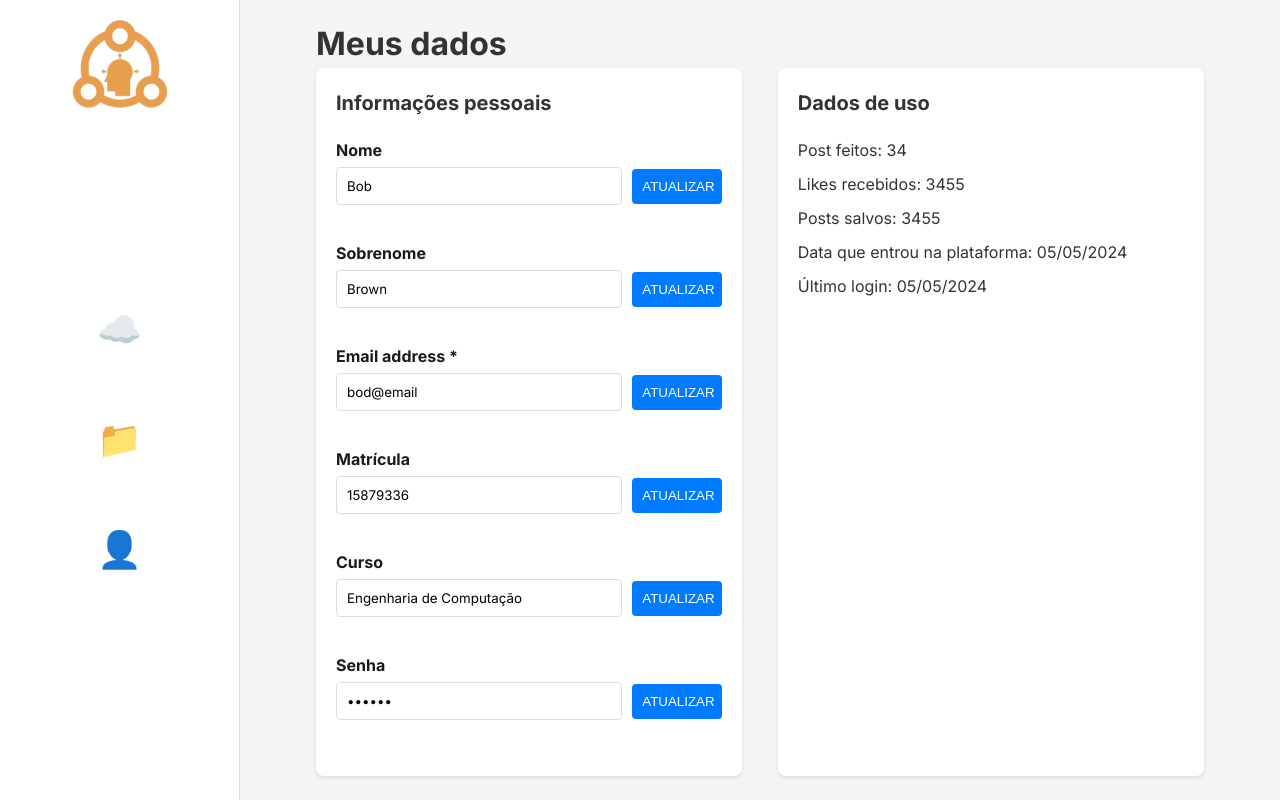
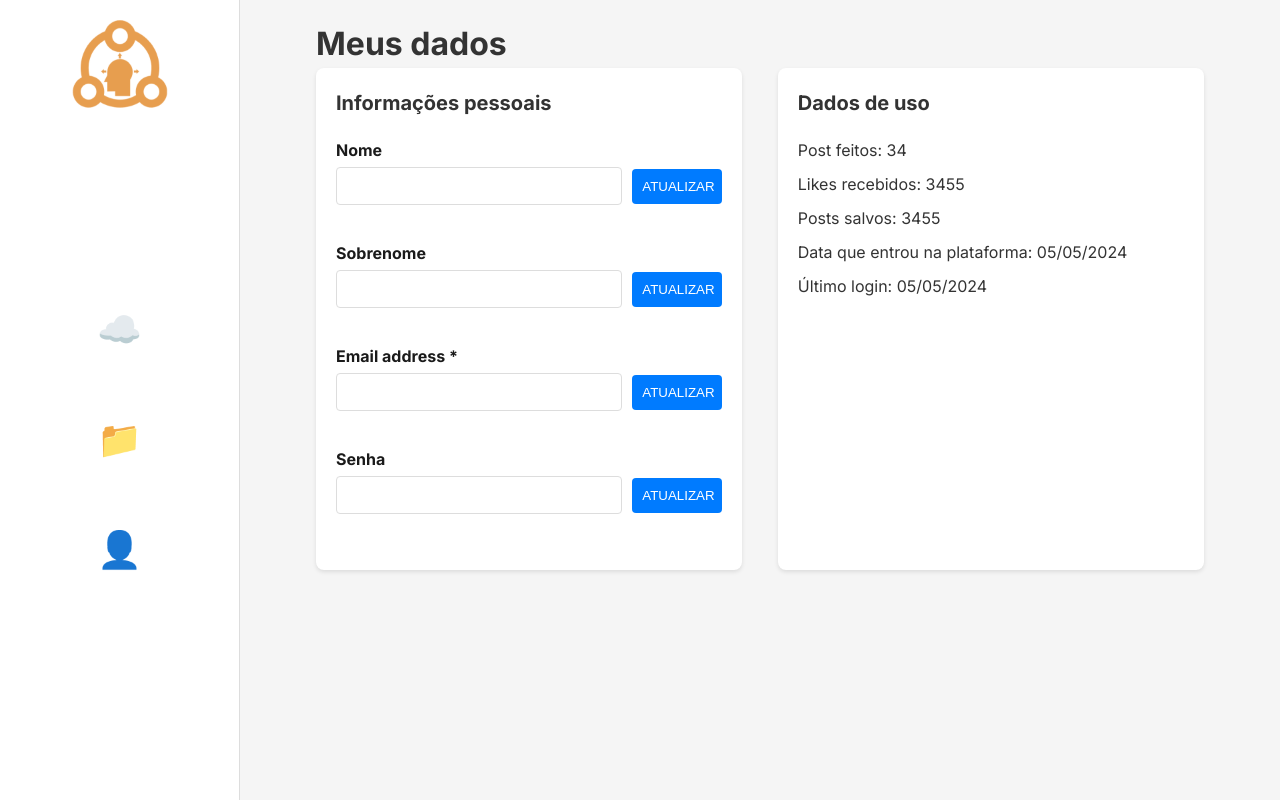
Before and after one commit to prof-hasan/tp-web-forum-academico, a Next.js app in the folder src/frontend-forum-academico/: page /userProfile in a window 1280 px wide. Built offline with nearby package versions, Linux system fonts and the light colour scheme; a web font is replaced by a local one.

Commit message:
Dados pessoais

```diff
--- a/src/frontend-forum-academico/src/app/userProfile/page.tsx
+++ b/src/frontend-forum-academico/src/app/userProfile/page.tsx
@@ -3,16 +3,11 @@
 import React, { useState } from 'react';
 import Sidebar from '../../components/Sidebar';
 import './styles.css';
+import { useAuth } from '@/context/AuthContext';
 
 const UserProfile: React.FC = () => {
-  const [userData, setUserData] = useState({
-    firstName: 'Bob',
-    lastName: 'Brown',
-    email: 'bod@email',
-    registrationNumber: '15879336',
-    course: 'Engenharia de Computação',
-    password: '123456',
-  });
+  const {myUser} = useAuth();
+
 
   const [usageData] = useState({
     postsMade: 34,
@@ -24,16 +19,18 @@ const UserProfile: React.FC = () => {
 
   const handleChange = (e: React.ChangeEvent<HTMLInputElement>) => {
     const { name, value } = e.target;
-    setUserData({
-      ...userData,
-      [name]: value,
-    });
+    // setUserData({
+    //   ...userData,
+    //   [name]: value,
+    // });
   };
 
   const handleUpdate = (field: string) => {
     // Aqui você pode fazer a requisição para a API para atualizar o campo correspondente
-    console.log(`Atualizando ${field}:`, userData[field as keyof typeof userData]);
+    // console.log(`Atualizando ${field}:`, userData[field as keyof typeof userData]);
   };
+
+  console.log(myUser);
 
   return (
     <div className="container">
@@ -49,9 +46,9 @@ const UserProfile: React.FC = () => {
                 <input
                   type="text"
                   name="firstName"
-                  value={userData.firstName}
+                  value={myUser?.name.split(' ')[0]}
                   onChange={handleChange}
-                  placeholder={userData.firstName}
+                  placeholder={myUser?.name.split(' ')[0]}
                 />
                 <button type="button" onClick={() => handleUpdate('firstName')}>
                   ATUALIZAR
@@ -62,9 +59,9 @@ const UserProfile: React.FC = () => {
                 <input
                   type="text"
                   name="lastName"
-                  value={userData.lastName}
+                  value={myUser?.name.split(' ').slice(1).join(' ')}
                   onChange={handleChange}
-                  placeholder={userData.lastName}
+                  placeholder={myUser?.name.split(' ').slice(1).join(' ')}
                 />
                 <button type="button" onClick={() => handleUpdate('lastName')}>
                   ATUALIZAR
@@ -75,37 +72,11 @@ const UserProfile: React.FC = () => {
                 <input
                   type="email"
                   name="email"
-                  value={userData.email}
+                  value={myUser?.email}
                   onChange={handleChange}
-                  placeholder={userData.email}
+                  placeholder={myUser?.email}
                 />
                 <button type="button" onClick={() => handleUpdate('email')}>
-                  ATUALIZAR
-                </button>
-              </div>
-              <div className="form-group">
-                <label>Matrícula</label>
-                <input
-                  type="text"
-                  name="registrationNumber"
-                  value={userData.registrationNumber}
-                  onChange={handleChange}
-                  placeholder={userData.registrationNumber}
-                />
-                <button type="button" onClick={() => handleUpdate('registrationNumber')}>
-                  ATUALIZAR
-                </button>
-              </div>
-              <div className="form-group">
-                <label>Curso</label>
-                <input
-                  type="text"
-                  name="course"
-                  value={userData.course}
-                  onChange={handleChange}
-                  placeholder={userData.course}
-                />
-                <button type="button" onClick={() => handleUpdate('course')}>
                   ATUALIZAR
                 </button>
               </div>
@@ -114,9 +85,9 @@ const UserProfile: React.FC = () => {
                 <input
                   type="password"
                   name="password"
-                  value={userData.password}
+                  value={myUser?.password}
                   onChange={handleChange}
-                  placeholder={userData.password}
+                  placeholder={myUser?.password}
                 />
                 <button type="button" onClick={() => handleUpdate('password')}>
                   ATUALIZAR
--- /dev/null
+++ b/src/frontend-forum-academico/src/commom/interfaces/user.ts
@@ -0,0 +1,12 @@
+interface User {
+    id: string;
+    created_at: string;
+    deleted_at: string | null;
+    deleted_by: string | null;
+    name: string;
+    email: string;
+    password: string;
+    role: string;
+}
+
+export default User;
--- a/src/frontend-forum-academico/src/context/AuthContext.tsx
+++ b/src/frontend-forum-academico/src/context/AuthContext.tsx
@@ -1,4 +1,5 @@
 'use client'
+import User from '@/commom/interfaces/user';
 import axios from 'axios';
 import { useRouter } from 'next/navigation';
 import { createContext, useContext, useState, ReactNode } from 'react';
@@ -10,13 +11,35 @@ interface AuthContextType {
   login: (email:string, password:string) => void;
   logout: () => void;
   createUser: (name: string, email: string, password: string) => Promise<void>;
+  myUser: User|undefined;
 }
 
 const AuthContext = createContext<AuthContextType | undefined>(undefined);
 
 export const AuthProvider = ({ children }: { children: ReactNode }) => {
     const [isAuthenticated, setIsAuthenticated] = useState(false);
+    const [myUser, setMyUser] = useState<User>();
     const router = useRouter();
+
+    const getMyUser = async ()=>{
+        try {
+            const token = localStorage.getItem('acessToken');
+            const response: any = await axios.get('http://localhost:8000/my_user',{headers:{
+                "Authorization": `Bearer ${token}`
+            }});
+            console.log(response);
+
+            if (response.status === 200) {
+                setMyUser(response.data)
+            }
+        } catch (error: any) {
+            if (error.response && error.response.status === 401) {
+                toast.error("Credenciais inválidas!");
+            } else {
+                toast.error("Ocorreu um erro ao tentar fazer login. Por favor, tente novamente.");
+            }
+        }
+    }
 
     const login = async (email: string, password: string) => {
         try {
@@ -29,6 +52,7 @@ export const AuthProvider = ({ children }: { children: ReactNode }) => {
             if (response.status === 200) {
                 setIsAuthenticated(true);
                 localStorage.setItem('acessToken', response.data.access_token);
+                await getMyUser();
                 router.push('/myPosts');
             }
         } catch (error: any) {
@@ -62,7 +86,7 @@ export const AuthProvider = ({ children }: { children: ReactNode }) => {
 
 
     return (
-        <AuthContext.Provider value={{ isAuthenticated, login, logout, createUser }}>
+        <AuthContext.Provider value={{ isAuthenticated, myUser, login, logout, createUser }}>
         {children}
         </AuthContext.Provider>
     );
```
